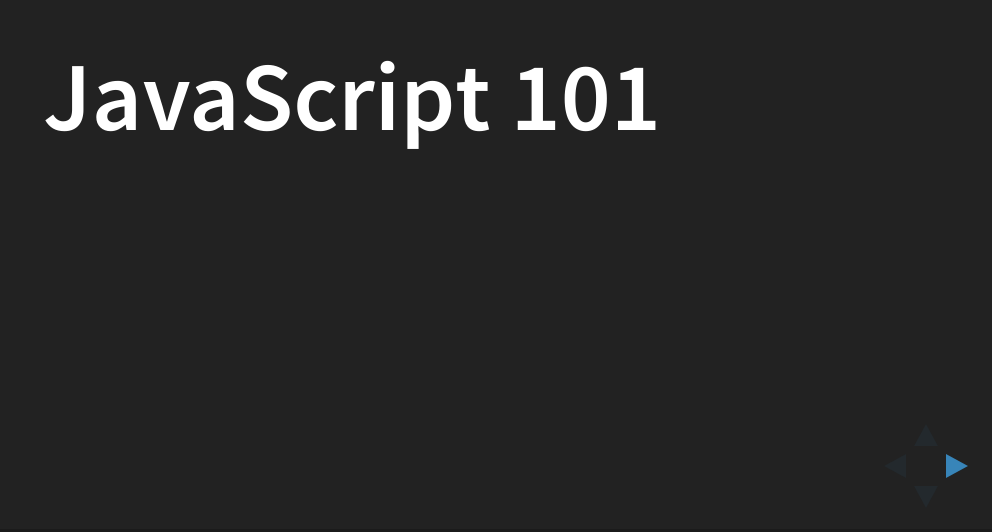
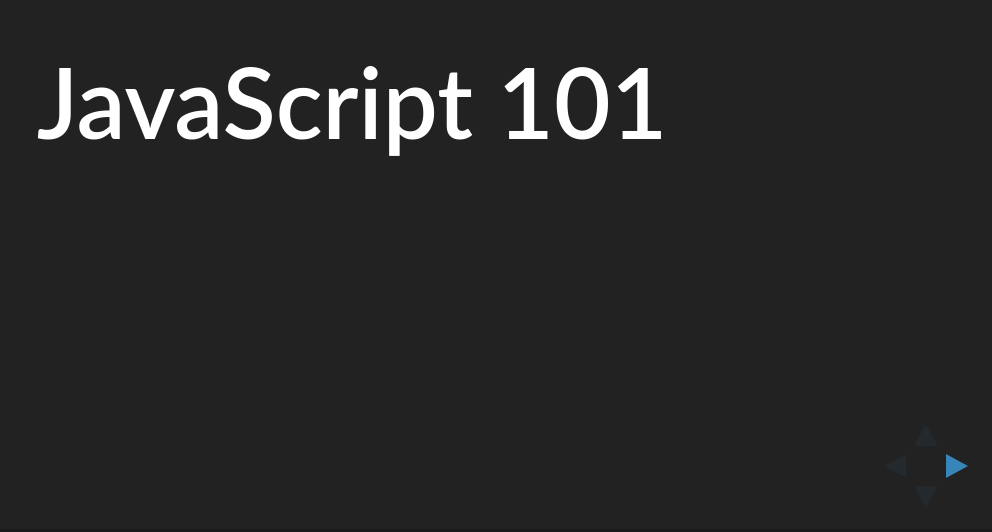
Before and after one commit to jayperryworks/javascript-101, a website: page index.html in a window 1280 px wide. Shown: the part 268-800 px from the top of the page, without its empty margins (288-1280 px from the left). Drawn offline with Linux system fonts and the light colour scheme.

Commit message:
Update index.html

```diff
--- a/index.html
+++ b/index.html
@@ -34,7 +34,13 @@
 		<![endif]-->
 
 		<style type="text/css">
-			.reveal h1, .reveal h2, .reveal h3, .reveal h4, .reveal h5, .reveal h6 {
+			.reveal h1,
+			.reveal h2,
+			.reveal h3,
+			.reveal h4,
+			.reveal h5,
+			.reveal h6 {
+				font-family: "Lato", Helvetica Neue, Helvetica, sans-serif;
 				text-transform: none !important;
 			}
 		</style>
```
